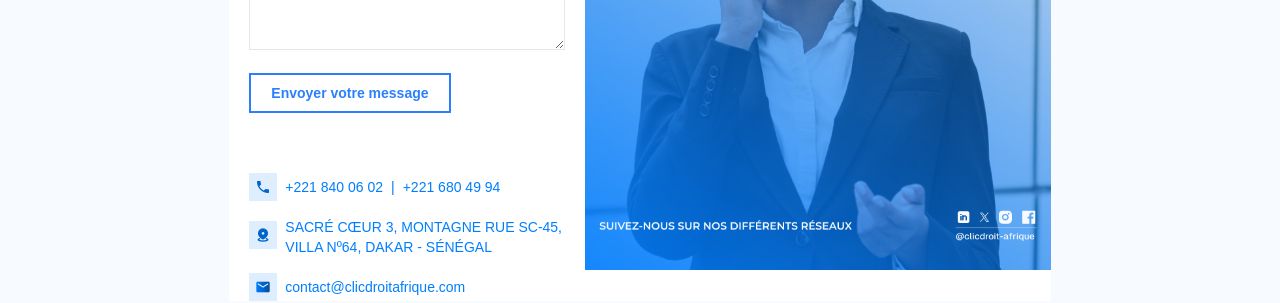
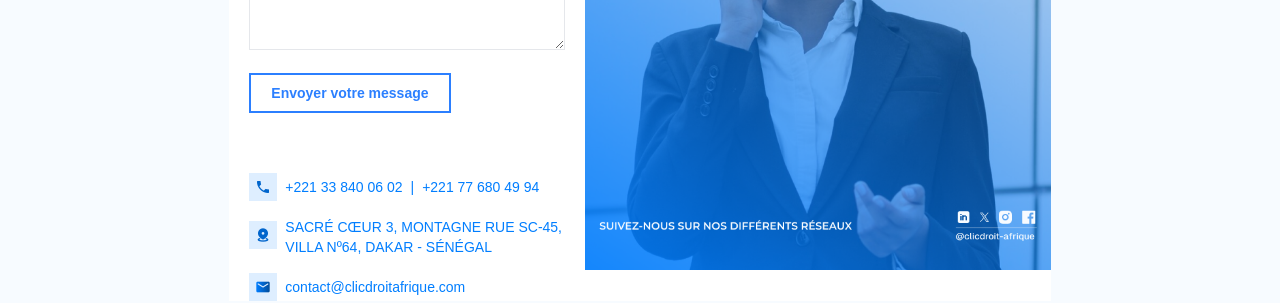
Before and after one commit to Menzamenza/clickDroit, a React (Vite) app: page / in a window 1280 px wide. Shown: the part 8470-8773 px from the top of the page. Built offline with nearby package versions, Linux system fonts and the light colour scheme.

Commit message:
update numero contact

```diff
--- a/src/pages/Home.jsx
+++ b/src/pages/Home.jsx
@@ -471,7 +471,7 @@ function Home() {
                             <div className="mt-15 space-y-4 text-sm font-medium bleu">
                                 <div className="flex items-center gap-2">
                                     <img src={tel} alt="telephone" className="w-7" />
-                                    <a href="tel:+2218400602">+221 840 06 02</a> | <a href="tel:+2216804994">+221 680 49 94</a>
+                                    <a href="tel:+221338400602">+221 33 840 06 02</a> | <a href="tel:+221776804994">+221 77 680 49 94</a>
                                 </div>
 
                                 <div className="flex items-start gap-2 uppercase">
```
